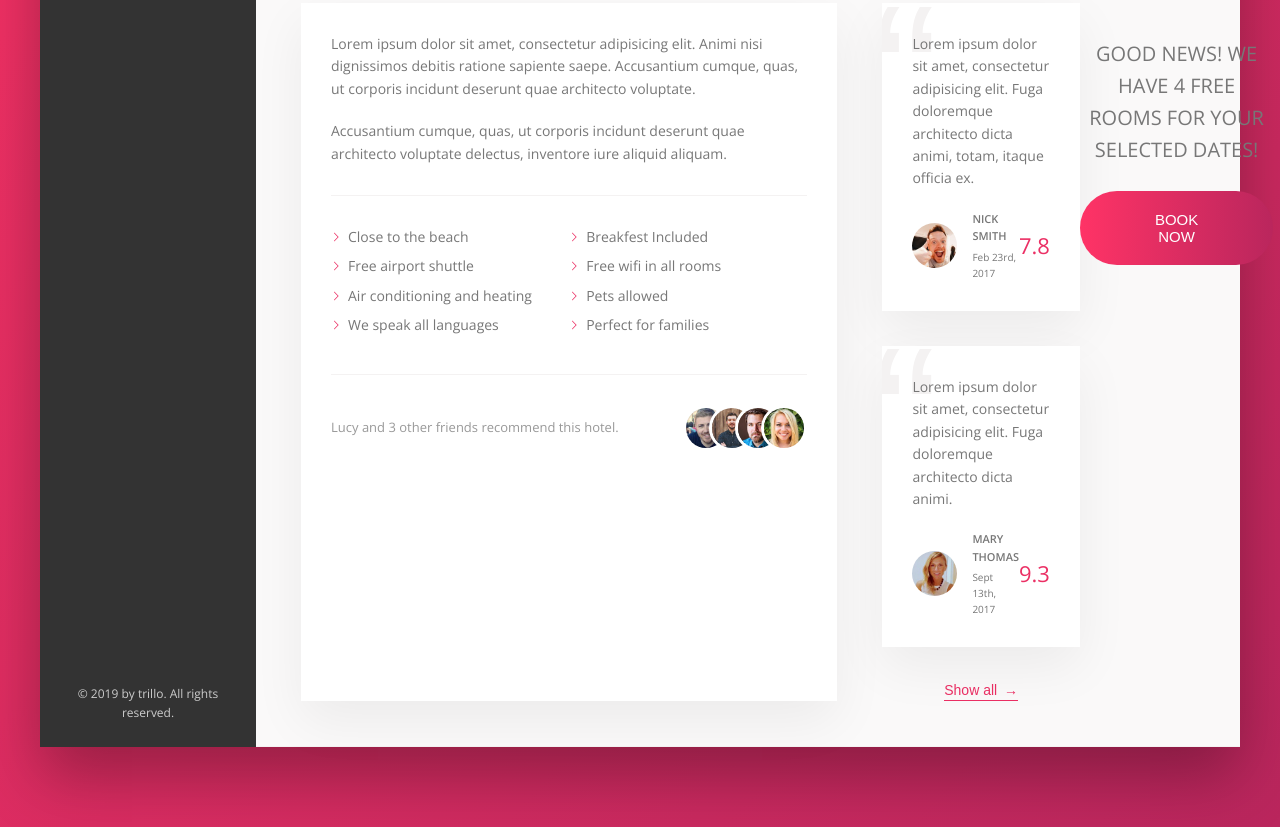
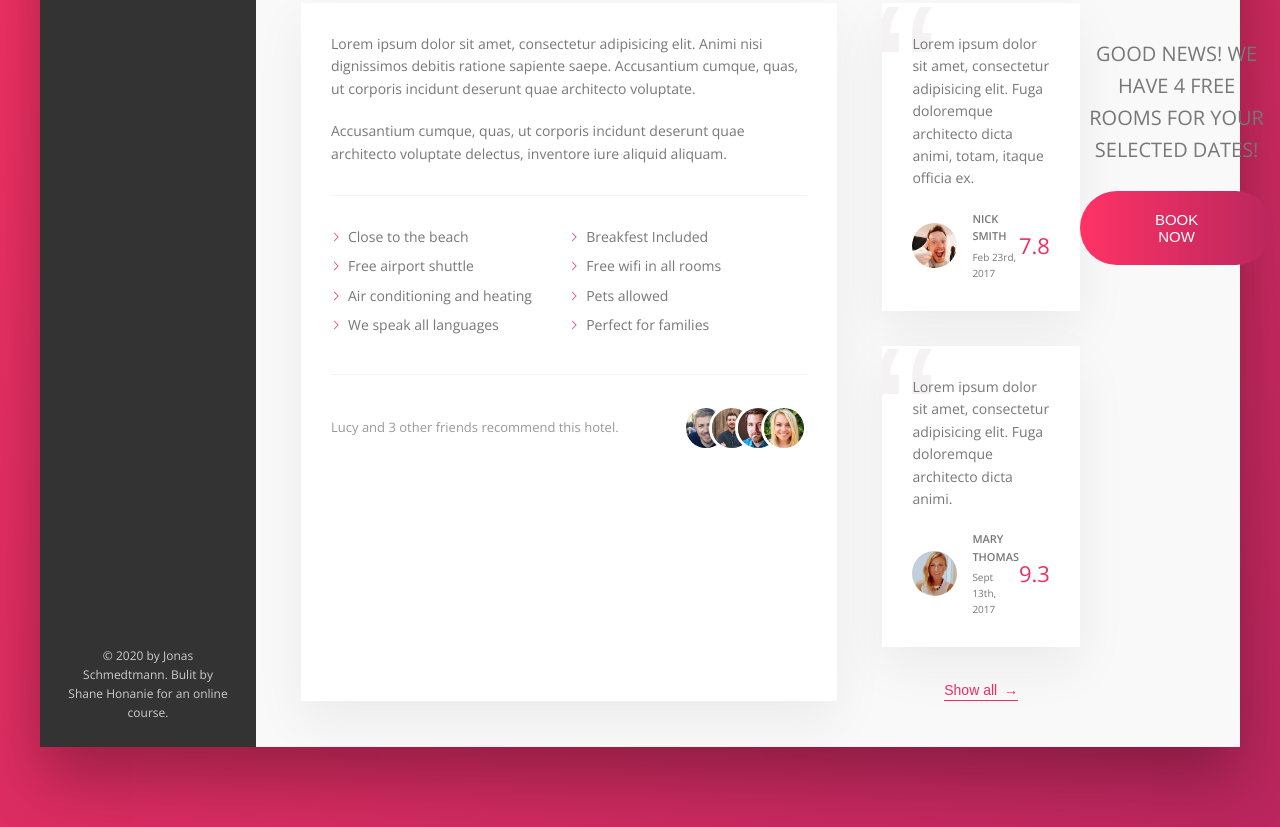
Before and after one commit to shanehonanie/Advanced-CSS-and-Sass, a website: page Trillo/index.html in a window 1280 px wide. Shown: the part 644-1471 px from the top of the page. Drawn offline with nearby package versions, Linux system fonts and the light colour scheme.

Commit message:
Update Footer

```diff
--- a/Trillo/index.html
+++ b/Trillo/index.html
@@ -93,7 +93,7 @@
 					</ul>
 
 					<div class="legal">
-						&copy; 2019 by trillo. All rights reserved.
+						&copy; 2020 by Jonas Schmedtmann. Bulit by Shane Honanie for an online course.
 					</div>
 				</nav>
 
```
